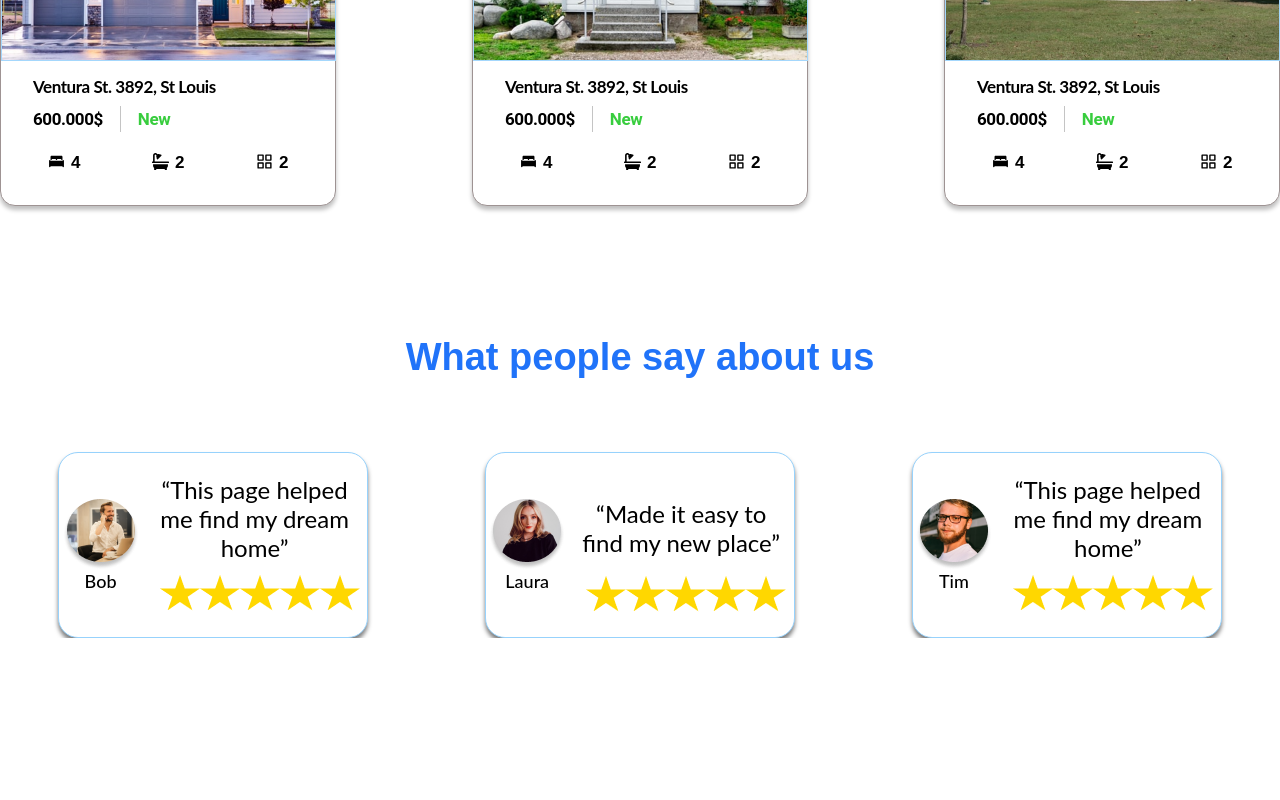
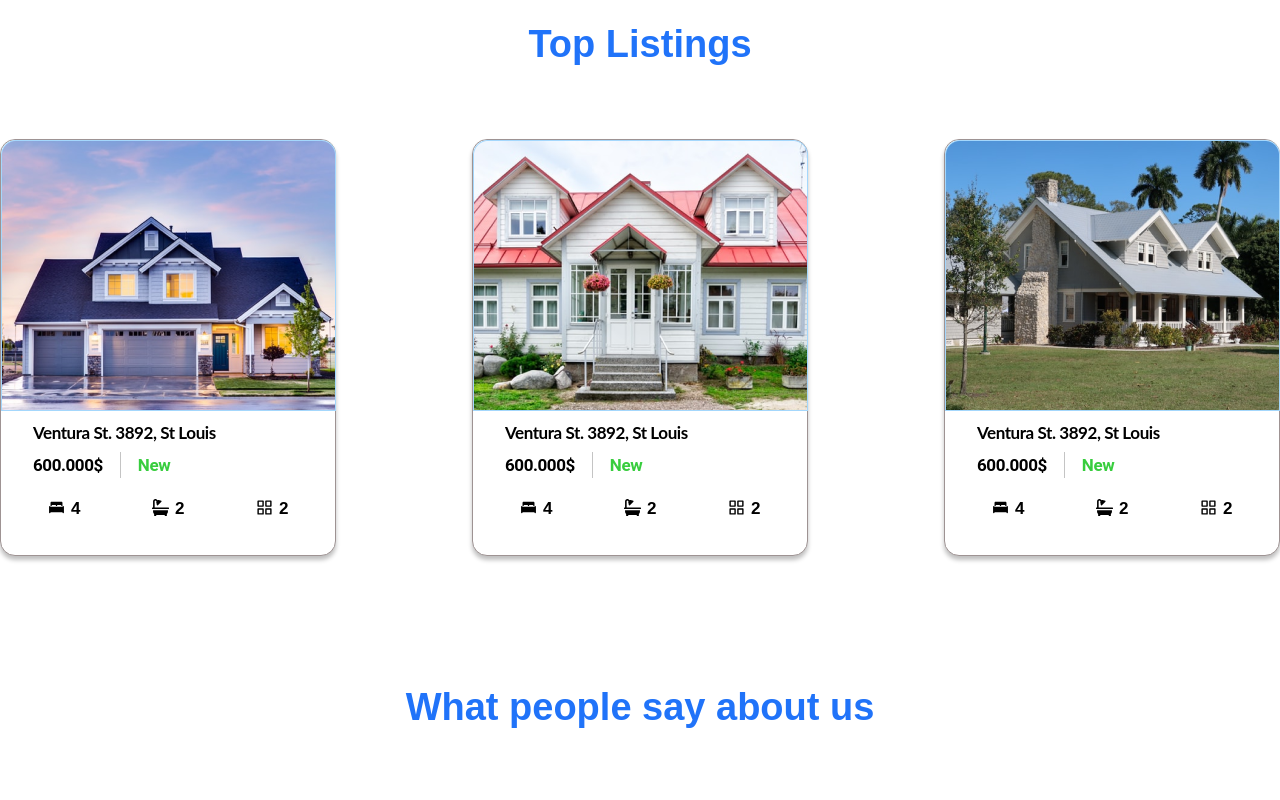
Before and after one commit to Estack-industries/estack-app, a React (Create React App) app in the folder frontend/: page /about in a window 1280 px wide. Shown: the part 1640-2440 px from the top of the page. Before the commit the page ends 2278 px from the top, so only its background shows below. Built offline with nearby package versions, Linux system fonts and the light colour scheme.

Commit message:
Small changes

```diff
--- a/frontend/src/components/pages/Home/secondSection.css
+++ b/frontend/src/components/pages/Home/secondSection.css
@@ -1,3 +1,7 @@
+.secondSection {
+    height: 300px;
+}
+
 .missionContainer {
     width: 1281px;
     height: 228px;
--- a/frontend/src/components/pages/Home/secondSection.js
+++ b/frontend/src/components/pages/Home/secondSection.js
@@ -1,4 +1,5 @@
 import React from 'react'
+import { Link } from 'react-router-dom';
 import './secondSection.css'
 import Mission from './pictures/mission.png'
 import Sell from './pictures/sell.png'
@@ -7,7 +8,7 @@ import Buy from './pictures/buy.png'
 
 function secondSection() {
     return (
-        <div>
+        <div className="secondSection">
             <div className="missionContainer">
                 <p className="missionText">The Agency’s mission is to modernize and progress the experience
                     of buying and selling real estate by cultivating a spirit of collaboration,
@@ -16,9 +17,15 @@ function secondSection() {
                 <p className="missionPic"><img src={Mission} alt="Mission Pic" /></p>
             </div>
             <div className="SRBContainer">
-                <img className="sellRentBuyimg" src={Sell} alt="Sell"/>
-                <img className="sellRentBuyimg" src={Rent} alt="Rent"/>
-                <img className="sellRentBuyimg" src={Buy} alt="Buy"/>
+                <Link to='/sell'>
+                    <img className="sellRentBuyimg" src={Sell} alt="Sell"/>
+                </Link>
+                <Link to='/rent'>
+                    <img className="sellRentBuyimg" src={Rent} alt="Rent"/>
+                </Link>
+                <Link to='/buy'>
+                    <img className="sellRentBuyimg" src={Buy} alt="Buy"/>
+                </Link>
             </div>
         </div>
     )
--- a/frontend/src/components/pages/Home/thirdSection.css
+++ b/frontend/src/components/pages/Home/thirdSection.css
@@ -1,5 +1,5 @@
 .sectionContainer {
-    margin-top: 200px;
+    margin-top: 550px;
 }
 
 .section {
@@ -66,7 +66,7 @@
     display: flex;
     justify-content: space-between;
 
-    max-width: 1280px;
+    width: 1280px;
     margin-left: auto;
     margin-right: auto;
 
@@ -86,6 +86,11 @@
 
 .listingBox:hover {
     border: 4px solid #FFD700;
+}
+
+.listingImg {
+    width: 335px;
+    height: 271px;
 }
 
 .listingTitle {
@@ -165,16 +170,21 @@
     padding-top: 1px;
 }
 
+.thirdSectionContainer {
+    display: flex;
+    justify-content: space-between;
+
+    width: 1280px;
+    margin-left: auto;
+    margin-right: auto;
+
+    margin-top: 64px;
+}
+
 .ratingBox {
     display: flex;
     width: 310px;
     height: 186px;
-    margin-left: auto;
-    margin-right: auto;
-    text-align: center;
-    justify-content: center;
-    align-items: center;
-    display: flex;
 
     background: #FFFFFF;
     border: 1px solid #97D2FC;
@@ -228,7 +238,6 @@
 
 .stars {
     margin-top: 13px;
-    padding-left: 10px;
 }
 
 #secondRatingText {
--- a/frontend/src/components/pages/Home/thirdSection.js
+++ b/frontend/src/components/pages/Home/thirdSection.js
@@ -118,7 +118,7 @@ function thirdSection() {
             </div>
             <div className="section">
                 <p className="mainText">What people say about us</p>
-                <div className="secondSectionContainer">
+                <div className="thirdSectionContainer">
                     <div className="ratingBox">
                         <div className="firstColumn">
                             <img src={Rating1} alt="First Rating Pic"></img>
```
